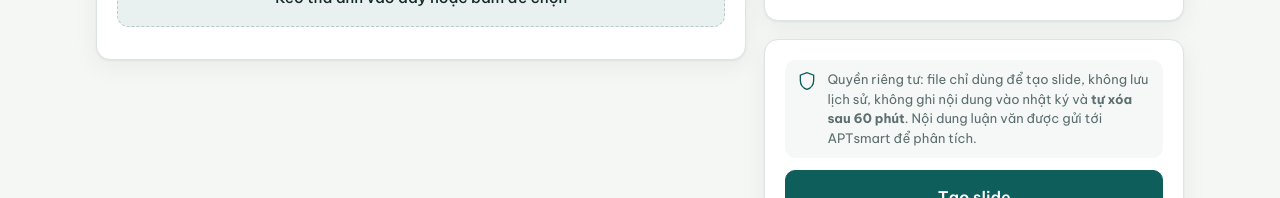
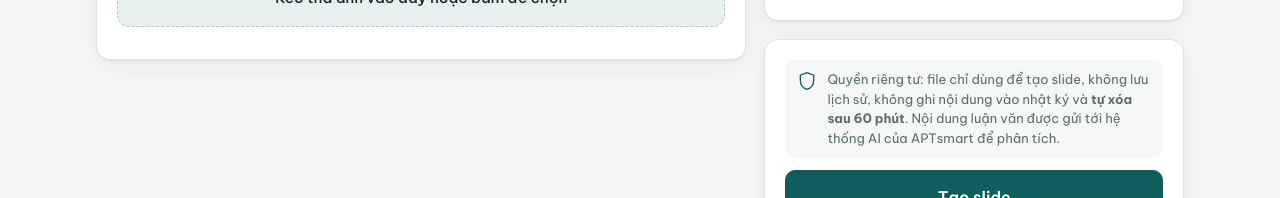
Before and after one commit to dungtran209/aptsmart-slide-demo, a website: page public/index.html in a window 1280 px wide. Shown: the part 855-1053 px from the top of the page. Drawn offline with Linux system fonts and the light colour scheme; no server answers.

Commit message:
Update UI2

```diff
--- a/public/index.html
+++ b/public/index.html
@@ -123,7 +123,7 @@
 
         <section class="card submit-card">
           <p class="privacy"><svg viewBox="0 0 24 24" aria-hidden="true"><path d="M12 2 4 5v6c0 5 3.4 9.4 8 11 4.6-1.6 8-6 8-11V5l-8-3Z" fill="none" stroke="currentColor" stroke-width="1.6"/></svg>
-            <span>Quyền riêng tư: file chỉ dùng để tạo slide, không lưu lịch sử, không ghi nội dung vào nhật ký và <b>tự xóa sau <span id="ttl">60</span> phút</b>. Nội dung luận văn được gửi tới APTsmart để phân tích.</span></p>
+            <span>Quyền riêng tư: file chỉ dùng để tạo slide, không lưu lịch sử, không ghi nội dung vào nhật ký và <b>tự xóa sau <span id="ttl">60</span> phút</b>. Nội dung luận văn được gửi tới hệ thống AI của APTsmart để phân tích.</span></p>
           <button class="btn primary big" id="submitBtn" type="submit">Tạo slide</button>
           <p id="formErr" class="err" role="alert"></p>
         </section>
```
